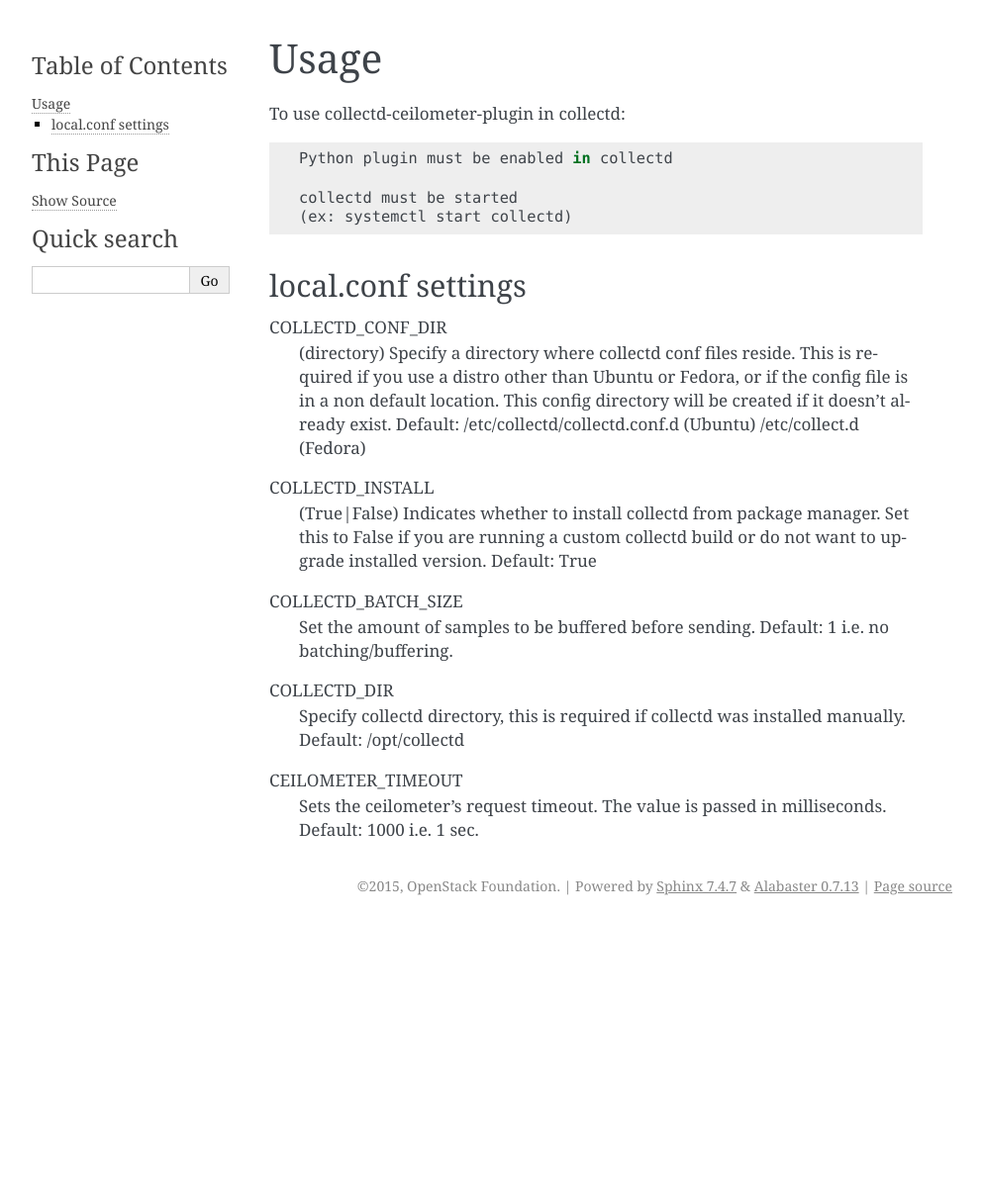
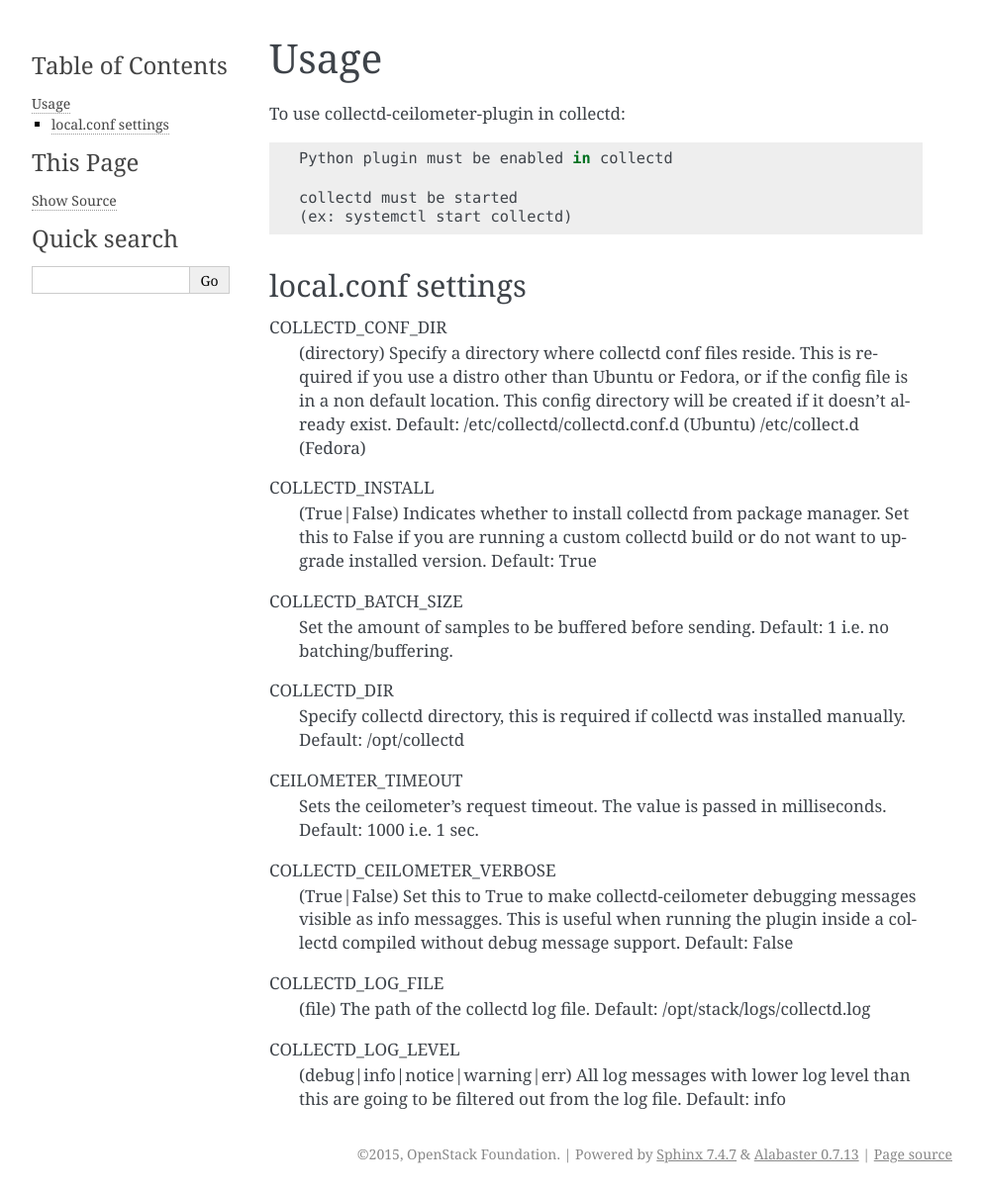
Before and after one commit to openstack-archive/collectd-openstack-plugins, a Sphinx documentation site: the page built from doc/source/usage.rst, in a window 1280 px wide. Shown: the whole page at 99% size, without its empty margins (148-1141 px from the left). Built offline with Sphinx 7.4.7, drawn with Linux system fonts in a browser that asks for light colours; before the commit the page ends 935 px from its top, so only the background shows below that.

Commit message:
Restart and configure collectd log file.
When installing collectd is usually automatically started. If it is
already running, the start operation has no effects. Therfore, to make
any configuration setting effective it has to be instead restarted
(stop + start).

Collectd log file is stored by logfile plugin to stack log folder.
The actual location of this file can be configured.

Verbosity of plugin can be increased to make debug messages visible
when running inside a collectd release compiled without deubgging
support. This option is mainly useful for plugin developers.

Related-Bug: #1606338
Change-Id: I658c1c3837970f3732ea64acd791838ee54c61ac

```diff
--- a/doc/source/usage.rst
+++ b/doc/source/usage.rst
@@ -1,6 +1,6 @@
-========
+=====
 Usage
-========
+=====
 
 To use collectd-ceilometer-plugin in collectd::
 
@@ -41,3 +41,21 @@ COLLECTD_DIR
 CEILOMETER_TIMEOUT
     Sets the ceilometer's request timeout. The value is passed in milliseconds.
     Default: 1000 i.e. 1 sec.
+
+
+COLLECTD_CEILOMETER_VERBOSE
+    (True|False) Set this to True to make collectd-ceilometer debugging
+    messages visible as info messagges. This is useful when running the
+    plugin inside a collectd compiled without debug message support.
+    Default: False
+
+
+COLLECTD_LOG_FILE
+    (file) The path of the collectd log file.
+    Default: /opt/stack/logs/collectd.log
+
+
+COLLECTD_LOG_LEVEL
+    (debug|info|notice|warning|err) All log messages with lower log level than
+    this are going to be filtered out from the log file.
+    Default: info
```
Also changed, not shown: 2 other files.
